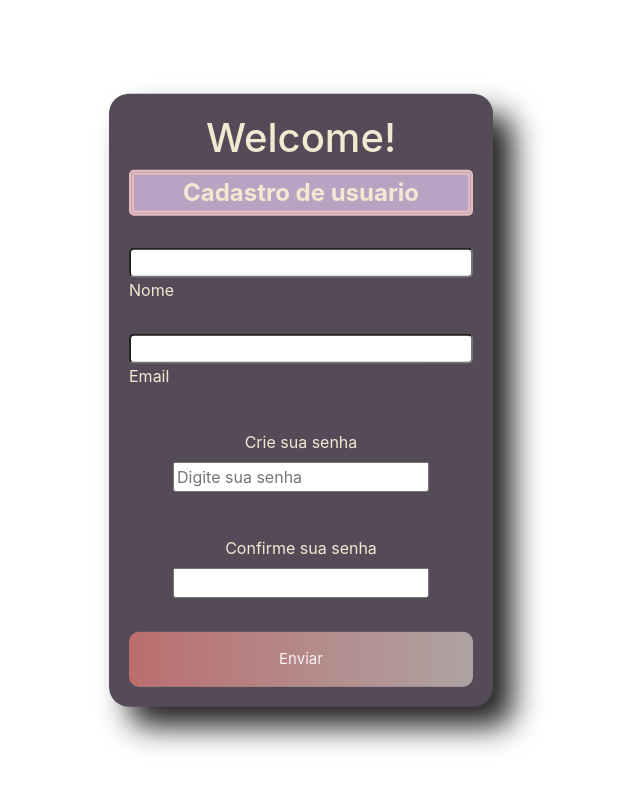
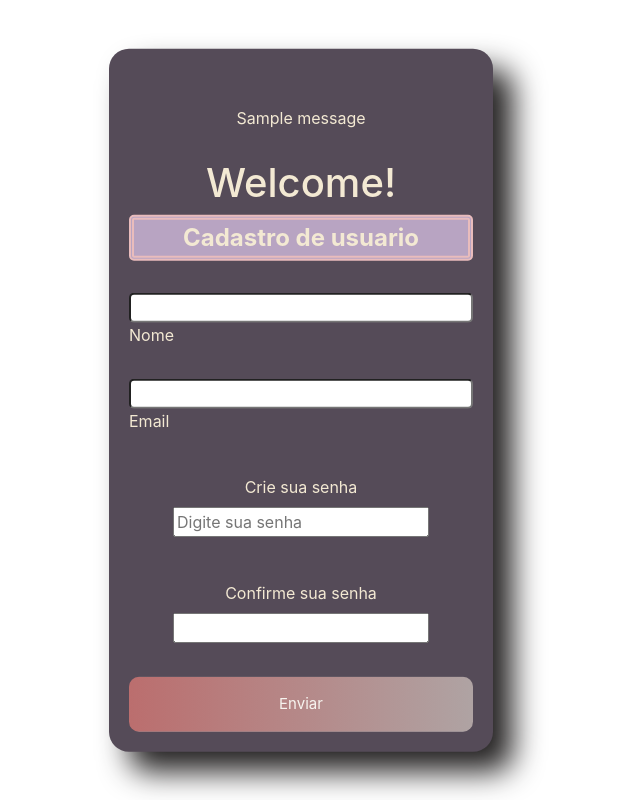
Before and after one commit to ClaudioFritzen/colab_Cadastro_Clientes, a Django app: page / in a window 1280 px wide. Shown: the whole page, without its empty margins (339-979 px from the left). Run offline with Django 4.2, Linux system fonts and the light colour scheme; tables that the repository leaves empty hold one stand-in row (values such as "Sample post"); one stand-in notice (Sample message) is shown.

Commit message:
deixando dinamico as mms de erro do formulario

```diff
--- a/autenticacao/templates/cadastro.html
+++ b/autenticacao/templates/cadastro.html
@@ -12,6 +12,14 @@ Tela | Cadastro
 {% block 'body' %}
 <body>
     <div class="box">
+        {% if messages %}
+            <br>
+            {% for message in messages %}
+                <div class = "alert {{message.tags}}">
+                    {{message}}
+                </div>
+            {% endfor %}
+        {% endif %}
         <form action="{% url 'cadastro' %}" method="POST">
             {% csrf_token %}
             <h1> Welcome! </h1>
--- a/autenticacao/views.py
+++ b/autenticacao/views.py
@@ -2,6 +2,9 @@ from django.shortcuts import redirect, render
 from django. http import HttpResponse
 from .utils import password_is_valid
 from django.contrib.auth.models import User
+
+from django.contrib.messages import constants
+from django.contrib import messages
 
 # Create your views here.
 def home(request):
@@ -22,10 +25,10 @@ def cadastro(request):
         try:
             user = User.objects.create_user(username=usuario, password=senha, is_active=False)
             user.save()
-
-
+            messages.add_message(request, constants.SUCCESS, 'Usuário Cadastrado com sucesso' )
             return redirect('login')
         except:
+            messages.add_message(request, constants.ERRO, 'Erro interno do sistema' )
             return HttpResponse('')
 
 
```
